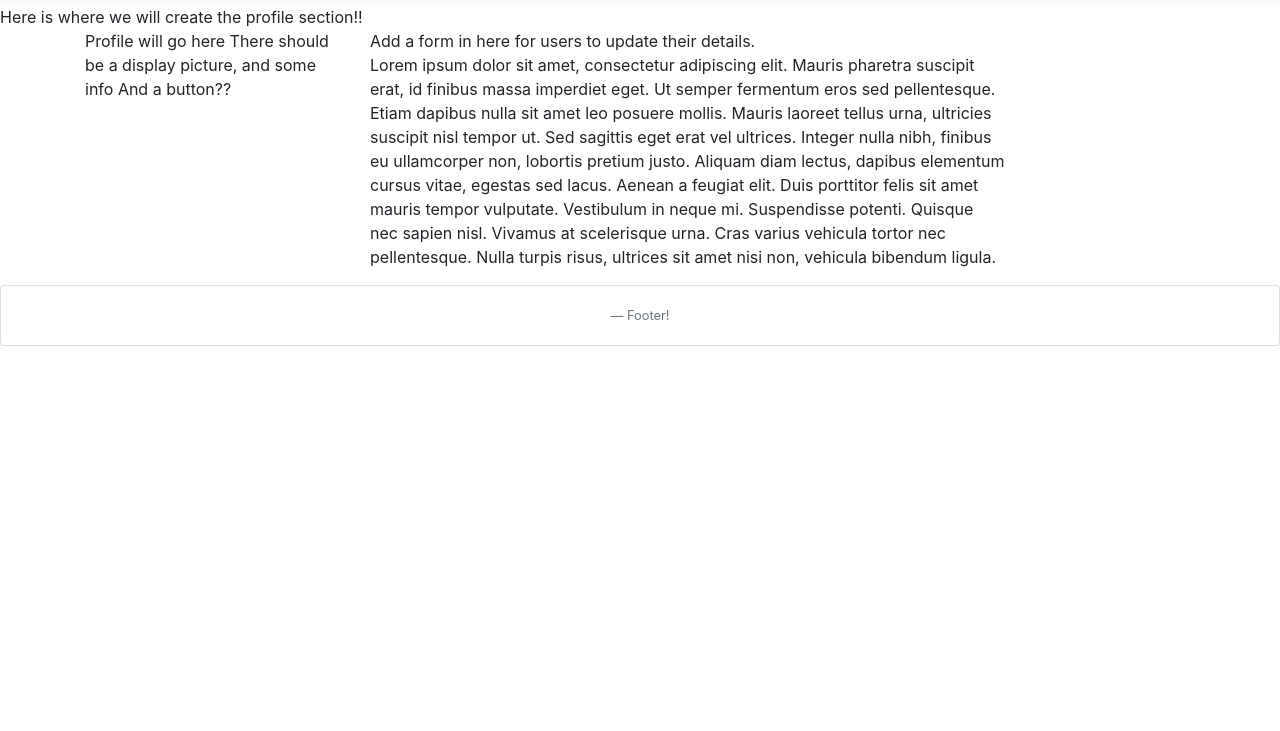
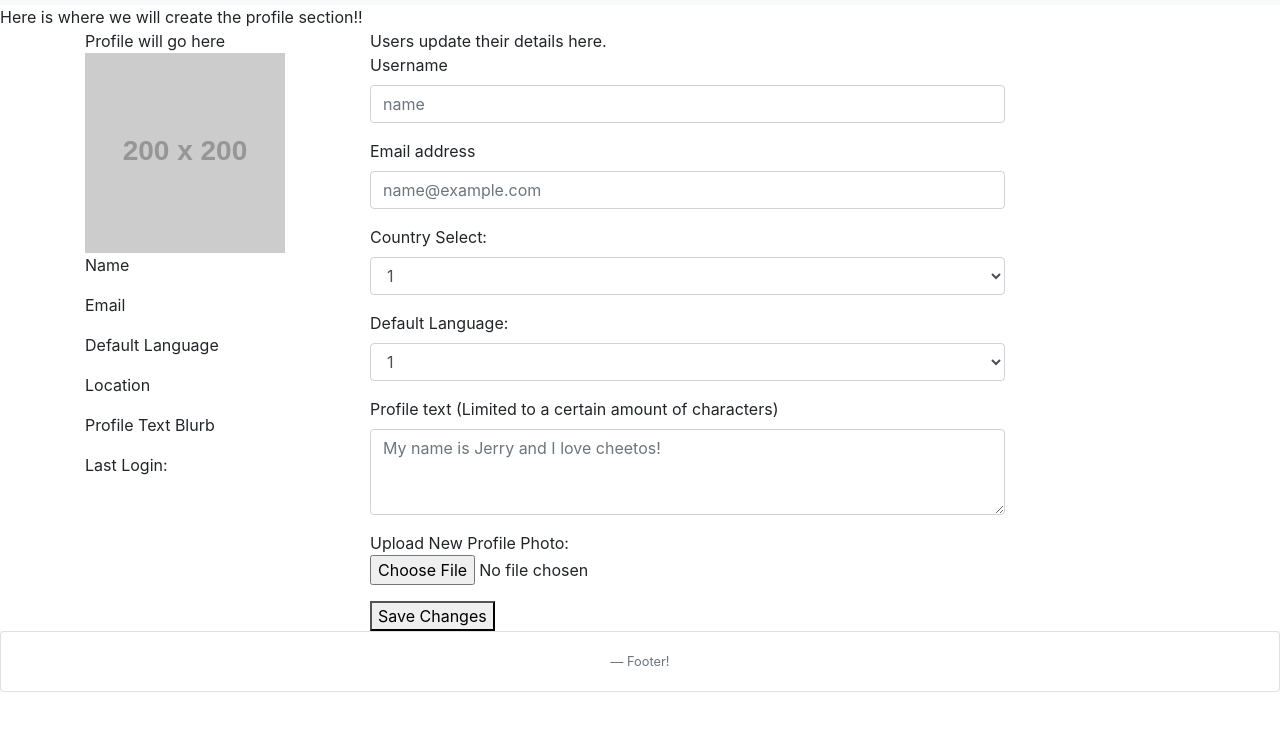
Before and after one commit to yiqi0110/groupProject1, a plain HTML site: page profile.html in a window 1280 px wide. Shown: the part 51-782 px from the top of the page. Drawn offline with nearby package versions, Linux system fonts and the light colour scheme; placeholder pictures from the web are drawn by us.

Commit message:
update from Raven, website framework detail

```diff
--- a/profile.html
+++ b/profile.html
@@ -38,14 +38,64 @@
         <div class="row">
           <div class="col-md-3" id="profileInfo">
               Profile will go here
-                There should be a display picture, and some info
-                And a button??
+              <a href="https://placeholder.com"><img src="https://via.placeholder.com/200x200"></a>
+              <p>Name</p>
+              <p>Email</p>
+              <p>Default Language</p>
+              <p>Location</p>
+              <p>Profile Text Blurb</p>
+              <p>Last Login:</p>
+
+
           </div>
           <div class="col-md-7" id="profileDetails">
-              Add a form in here for users to update their details.
-              <p>
-                Lorem ipsum dolor sit amet, consectetur adipiscing elit. Mauris pharetra suscipit erat, id finibus massa imperdiet eget. Ut semper fermentum eros sed pellentesque. Etiam dapibus nulla sit amet leo posuere mollis. Mauris laoreet tellus urna, ultricies suscipit nisl tempor ut. Sed sagittis eget erat vel ultrices. Integer nulla nibh, finibus eu ullamcorper non, lobortis pretium justo. Aliquam diam lectus, dapibus elementum cursus vitae, egestas sed lacus. Aenean a feugiat elit. Duis porttitor felis sit amet mauris tempor vulputate. Vestibulum in neque mi. Suspendisse potenti. Quisque nec sapien nisl. Vivamus at scelerisque urna. Cras varius vehicula tortor nec pellentesque. Nulla turpis risus, ultrices sit amet nisi non, vehicula bibendum ligula.
-            </p>
+              Users update their details here.
+              <form>
+                    <div class="form-group">
+                      <label for="exampleFormControlInput1">Username</label>
+                      <input type="email" class="form-control" id="exampleFormControlInput1" placeholder="name">
+                    </div>
+                    <div class="form-group">
+                            <label for="exampleFormControlInput1">Email address</label>
+                            <input type="email" class="form-control" id="exampleFormControlInput1" placeholder="name@example.com">
+                          </div>
+
+                          <div class="form-group">
+                                <label for="exampleFormControlSelect1">Country Select:</label>
+                                <select class="form-control" id="exampleFormControlSelect1">
+                                  <option>1</option>
+                                  <option>2</option>
+                                  <option>3</option>
+                                  <option>4</option>
+                                  <option>5</option>
+                                </select>
+                              </div>
+
+                              <div class="form-group">
+                                    <label for="exampleFormControlSelect1">Default Language:</label>
+                                    <select class="form-control" id="exampleFormControlSelect1">
+                                      <option>1</option>
+                                      <option>2</option>
+                                      <option>3</option>
+                                      <option>4</option>
+                                      <option>5</option>
+                                    </select>
+                                  </div>
+
+                    <div class="form-group">
+                      <label for="exampleFormControlTextarea1">Profile text (Limited to a certain amount of characters)</label>
+                      <textarea class="form-control" id="exampleFormControlTextarea1" rows="3" placeholder="My name is Jerry and I love cheetos!"></textarea>
+                    </div>
+                  </form>
+                  <form>
+                      Upload New Profile Photo:
+                        <div class="form-group">
+
+                          <input type="file" class="form-control-file" id="exampleFormControlFile1">
+                        </div>
+                      </form>
+
+                      <button id="save">Save Changes</button>
           </div>
 
         </div>
```
Also changed, not shown: index.html (+35 -8 lines), map.html (+38 -6 lines), 1 other file.
